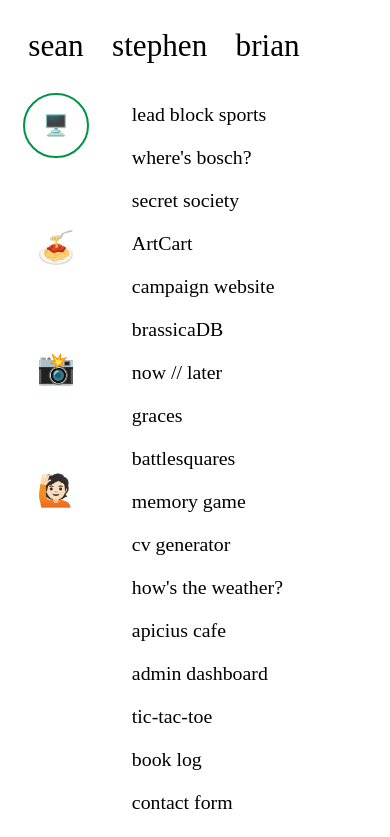
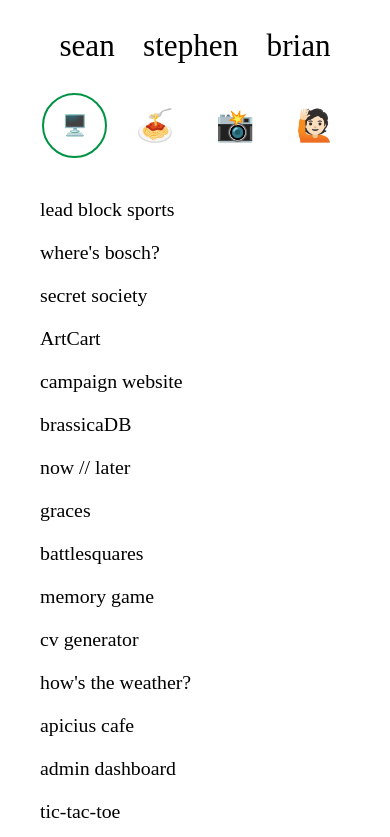
Before and after one commit to seanstephenbrian/portfolio, a React (Create React App) app in the folder client/: page / in a window 390 px wide. Shown: the top 837 px of the page. Built offline with nearby package versions, Linux system fonts and the light colour scheme.

Commit message:
adjust flex layout on mobile

```diff
--- a/client/src/components/WebProject.js
+++ b/client/src/components/WebProject.js
@@ -1,5 +1,7 @@
 import React, { useState } from 'react';
 import uniqid from 'uniqid';
+
+import '../styles/webproject.scss';
 
 export default function WebProject(props) {
 
@@ -24,6 +26,7 @@ export default function WebProject(props) {
             className='web-project'
             key={uniqid()}
         >
+
             <div
                 className='project-title'
                 onClick={() => {
@@ -37,14 +40,19 @@ export default function WebProject(props) {
                 {showDetails ? renderProjectStack(project.stack) : ''}
             </div>
 
+
             {showDetails ? (
             <div className='project-links'>
+                <div className='live-link-container'>
                     <a href={project.liveUrl} className='live-link' target='_blank' rel='noopener noreferrer'>
                         live demo
                     </a>
+                </div>
+                <div className='git-link-container'>
                     <a href={project.gitUrl} className='git-link' target='_blank' rel='noopener noreferrer'>
                         code
                     </a>
+                </div>
             </div>
             ) : ''}
 
--- a/client/src/styles/content.scss
+++ b/client/src/styles/content.scss
@@ -1,3 +1,9 @@
 .content {
-    padding: 10px var(--padding) var(--padding) 15px;
+
 }
+
+@media screen and (max-width: 700px) {
+    .content {
+        margin-left: 40px;
+    }
+}
--- a/client/src/styles/header.scss
+++ b/client/src/styles/header.scss
@@ -17,6 +17,11 @@ header.header {
         .brian:hover {
             color: var(--red);
         }
-
     }
 }
+
+@media screen and (max-width: 700px) {
+    header.header {
+        justify-content: center;
+    }
+}
--- a/client/src/styles/main.scss
+++ b/client/src/styles/main.scss
@@ -45,6 +45,7 @@ body {
     min-height: calc(100vh - 2*var(--body-padding));
     min-width: 100vw;
     max-width: 100vw;
+    box-sizing: border-box;
     overflow-x: hidden;
 }
 
@@ -54,5 +55,11 @@ body {
 
 main {
     display: flex;
-    gap: calc(var(--rvv))
+    gap: 40px;
 }
+
+@media screen and (max-width: 700px) {
+    main {
+        flex-direction: column;
+    }
+}
--- a/client/src/styles/menu.scss
+++ b/client/src/styles/menu.scss
@@ -1,5 +1,4 @@
 nav {
-
     margin-top: 20px;
     width: fit-content;
     overflow: hidden;
@@ -51,6 +50,17 @@ nav {
             border: 2px solid blue;
             text-shadow: 0 0 blue;
         }
-
     }
 }
+
+@media screen and (max-width: 700px) {
+    nav {
+        ul {
+            padding: 0;
+            flex-direction: row;
+            width: 100vw;
+            justify-content: center;
+            gap: 15px;
+        }
+    }
+}
--- a/client/src/styles/web.scss
+++ b/client/src/styles/web.scss
@@ -4,8 +4,4 @@
     display: flex;
     flex-direction: column;
     gap: 20px;
-
-    .web-project {
-
-    }
 }
--- a/client/src/styles/webproject.scss
+++ b/client/src/styles/webproject.scss
@@ -0,0 +1,12 @@
+.web-project {
+
+        .project-title {
+
+        }
+        .project-stack {
+        }
+
+    .project-links {
+
+    }
+}
```
Lines whose indentation alone changed are shown as unchanged.
